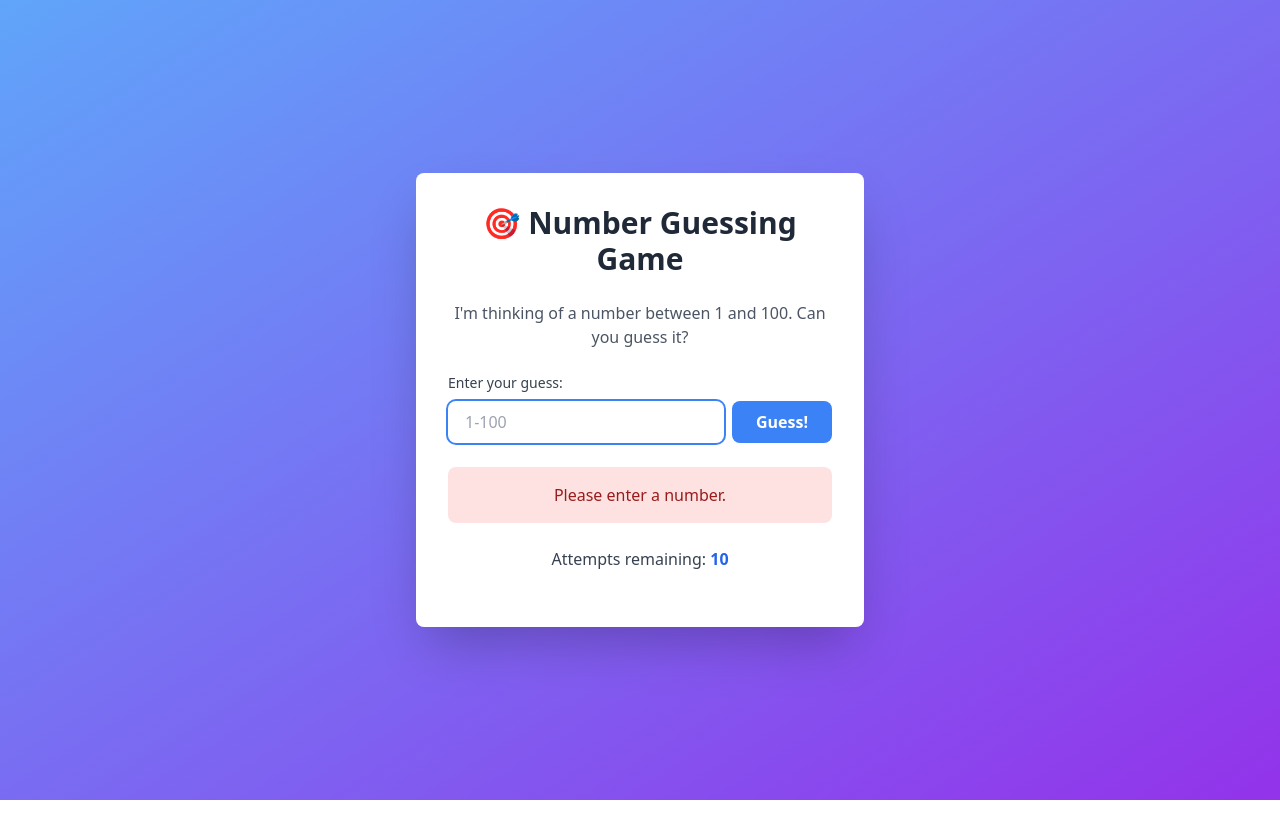
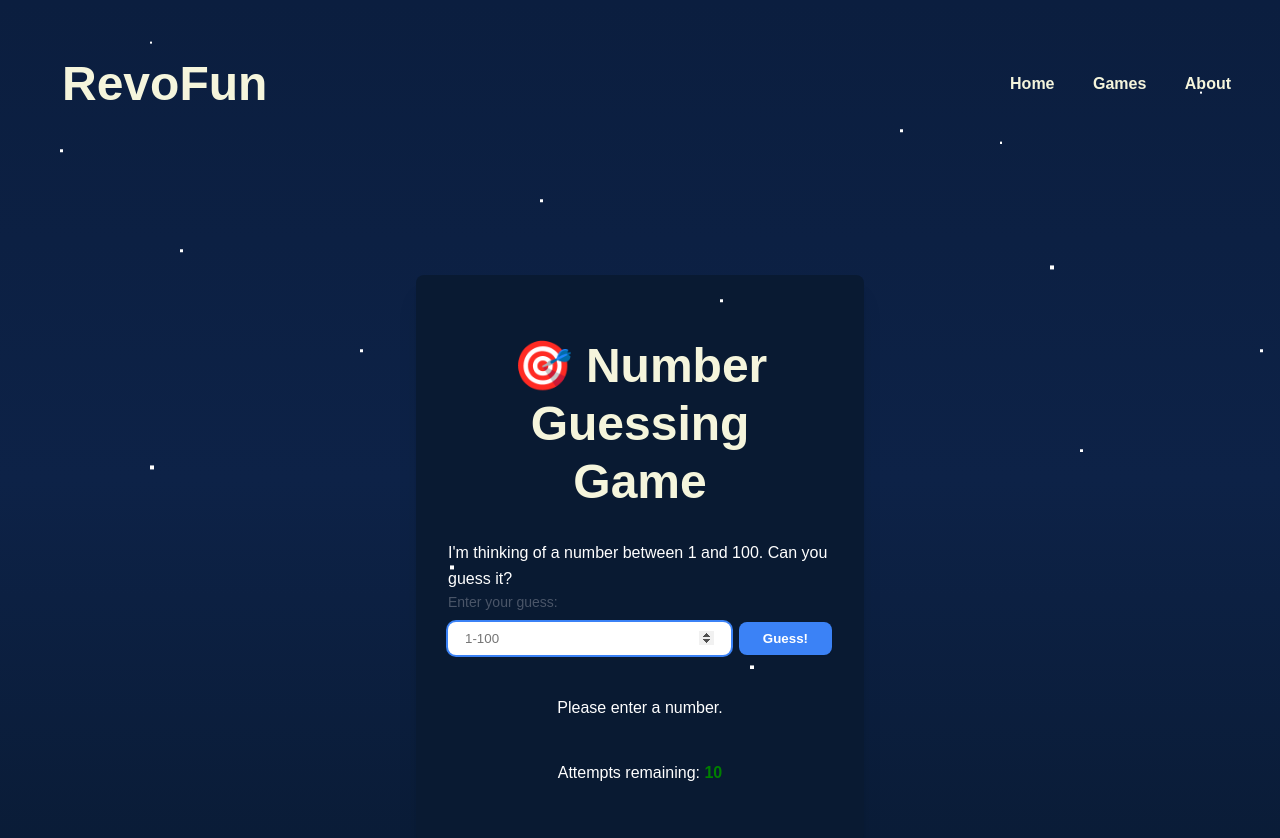
Before and after one commit to Revou-FSSE-Jun25/milestone-2-adsrchve, a plain HTML site: page game-pages/number-guessing.html in a window 1280 px wide. Both pictures are taken after a click on the button "Guess!". Before the commit the page ends 800 px from the top, so only its background shows below. Drawn offline with nearby package versions, Linux system fonts and the light colour scheme.

Commit message:
update all

```diff
--- a/game-pages/number-guessing.html
+++ b/game-pages/number-guessing.html
@@ -4,88 +4,75 @@
     <meta charset="UTF-8" />
     <meta name="viewport" content="width=device-width, initial-scale=1.0" />
     <title>Number Guessing Game</title>
-    <script src="https://cdn.tailwindcss.com"></script>
+    <link rel="stylesheet" href="/style.css" />
   </head>
-  <body
-    class="bg-gradient-to-br from-blue-400 to-purple-600 min-h-screen flex items-center justify-center p-4"
-  >
-    <div class="bg-white rounded-lg shadow-2xl p-8 max-w-md w-full">
-      <!-- Game Title -->
-      <h1 class="text-3xl font-bold text-center text-gray-800 mb-6">
-        🎯 Number Guessing Game
-      </h1>
+  <body>
+    <div class="background">
+        <div class="stars"></div>
+        <div class="stars2"></div>
+        <div class="stars3"></div>
+    </div>
 
-      <!-- Game Instructions -->
-      <p class="text-center text-gray-600 mb-6">
+    <!-- Navigation -->
+    <header>
+        <nav>
+            <h1>RevoFun</h1>
+            <div class="navigation">
+                <a href="#home">Home</a>
+                <a href="#games">Games</a>
+                <a href="#about">About</a>
+            </div>
+        </nav>
+    </header>
+
+    <div class="main-container">
+      <div class="card-container">
+        <h1>🎯 Number Guessing Game</h1>
+
+        <p>
           I'm thinking of a number between 1 and 100. Can you guess it?
         </p>
 
-      <!-- Game Container -->
         <div id="gameContainer">
-        <!-- Input Section -->
-        <div class="mb-6">
-          <label
-            for="guessInput"
-            class="block text-sm font-medium text-gray-700 mb-2"
-            >Enter your guess:</label
-          >
-          <div class="flex gap-2">
+          <div class="input-section">
+            <label for="guessInput">Enter your guess:</label>
+            <div class="input-group">
               <input
                 id="guessInput"
+                type="number"
                 min="1"
                 max="100"
                 placeholder="1-100"
-              class="flex-1 px-4 py-2 border border-gray-300 rounded-lg focus:ring-2 focus:ring-blue-500 focus:border-transparent outline-none transition-all"
               />
-            <button
-              id="submitBtn"
-              class="px-6 py-2 bg-blue-500 text-white font-semibold rounded-lg hover:bg-blue-600 focus:ring-2 focus:ring-blue-500 focus:ring-offset-2 transition-all transform hover:scale-105"
-            >
-              Guess!
-            </button>
+              <button id="submitBtn">Guess!</button>
             </div>
           </div>
 
-        <!-- Feedback Area -->
-        <div
-          id="feedback"
-          class="mb-6 p-4 rounded-lg text-center font-medium hidden"
-        >
-          <!-- Feedback messages will appear here -->
+          <div id="feedback" class="feedback hidden">
             </div>
 
-        <!-- Attempts Counter -->
-        <div class="text-center mb-6">
-          <p class="text-gray-700">
+          <div class="attempts-counter">
+            <p>
               Attempts remaining:
-            <span id="attemptsLeft" class="font-bold text-blue-600">10</span>
+              <span id="attemptsLeft">10</span>
             </p>
           </div>
 
-        <!-- Previous Guesses -->
-        <div id="previousGuesses" class="mb-6 hidden">
-          <p class="text-sm text-gray-600 mb-2">Your previous guesses:</p>
-          <div id="guessList" class="flex flex-wrap gap-2">
-            <!-- Previous guesses will appear here -->
+          <div id="previousGuesses" class="previous-guesses hidden">
+            <p class="small-text">Your previous guesses:</p>
+            <div id="guessList" class="guess-list">
               </div>
           </div>
         </div>
 
-      <!-- Game Over Section (hidden by default) -->
-      <div id="gameOverContainer" class="text-center hidden">
-        <div id="gameOverMessage" class="mb-6">
-          <!-- Game over message will appear here -->
+        <div id="gameOverContainer" class="game-over hidden">
+          <div id="gameOverMessage">
             </div>
-        <button
-          id="resetBtn"
-          class="px-8 py-3 bg-green-500 text-white font-semibold rounded-lg hover:bg-green-600 focus:ring-2 focus:ring-green-500 focus:ring-offset-2 transition-all transform hover:scale-105"
-        >
-          🎮 Play Again
-        </button>
+          <button id="resetBtn">🎮 Play Again</button>
+        </div>
       </div>
     </div>
 
-    <!-- External JavaScript file -->
     <script src="../games/number-guessing.js"></script>
   </body>
 </html>
--- a/games/memory-card.js
+++ b/games/memory-card.js
@@ -2,6 +2,8 @@ const cards = document.querySelectorAll('.memory-card');
 
 let hasFlippedCard = false;
 let lockBoard = false;
+let pairsFound = 0;
+const totalPairs = 6;
 let firstCard, secondCard;
 
 function flipCard() {
@@ -25,6 +27,10 @@ function flipCard() {
 function checkforMatch() {
     if (firstCard.dataset.framework === secondCard.dataset.framework) {
         disableCards();
+
+        pairsFound++;
+        document.getElementById("pairsFound").textContent = `Pairs found: ${pairsFound}`;
+        document.getElementById("pairsLeft").textContent = `Pairs left: ${totalPairs - pairsFound}`;
         return;
     }
 
--- a/style.css
+++ b/style.css
@@ -89,17 +89,19 @@ h3 {
     color: #1C7CCC;
 }
 
-
-
 /* Navigation Bar */
 nav {
+    top: 0;
+    left: 0;
+    width: 100%;
+    padding: 1rem 2rem;
     justify-content: space-between;
     display: flex;
     align-items: center;
     gap: 0.5rem;
-    padding-bottom: 1rem;
     overflow: hidden;
     flex-wrap: wrap;
+    z-index: 1000;
 }
 
 nav a {
@@ -231,23 +233,26 @@ nav a:hover {
   align-items: center;
 }
 
+.game h1 {
+  font-size: 2.5rem;
+  color: white;
+  margin-bottom: 1.5rem;
+}
+
 .title {
-    position: absolute;
-    top: 0;
   font-size: 4rem;
-    z-index: 2;
+  margin-bottom: 2rem;
 }
 
 .score {
   display: flex;
   width: 30vw;
   justify-content: space-evenly;
-    position: absolute;
-    top: 70px;
-    z-index: 1;
+  margin-bottom: 2rem;
 }
 
-.p-count, .c-count {
+.p-count,
+.c-count {
   text-align: center;
   font-size: 1.5rem;
   margin-top: 1rem;
@@ -260,7 +265,9 @@ nav a:hover {
   margin-top: 2rem;
 }
 
-.rock, .paper, .scissors {
+.rock,
+.paper,
+.scissors {
   padding: 0.8rem;
   width: 100px;
   border-radius: 10px;
@@ -337,34 +344,136 @@ nav a:hover {
     transform: rotateY(180deg);
 }
 
+/* Number Guessing Game */
+.main-container {
+    min-height: 100vh;
+    display: flex;
+    align-items: center;
+    justify-content: center;
+    padding: 1rem;
+}
 
-/* Number Guessing Game
-.guess-span {
+.card-container {
+    background-color: #091a32;
+    border-radius: 0.5rem;
+    box-shadow: 0 20px 25px -5px rgba(0, 0, 0, 0.1), 0 8px 10px -6px rgba(0, 0, 0, 0.1);
+    padding: 2rem;
+    max-width: 28rem;
+    width: 100%;
+}
+
+.input-section {
+    margin-bottom: 1.5rem;
+}
+
+.input-section label {
+    display: block;
+    font-size: 0.875rem;
+    font-weight: 500;
+    color: #4a5568;
+    margin-bottom: 0.5rem;
+}
+
+.input-group {
+    display: flex;
+    gap: 0.5rem;
+}
+
+#guessInput {
+    flex: 1;
     padding: 0.5rem 1rem;
-    background-color: beige;
-    color: gray;
-    border-radius: 0.375rem;
-    font-size: 0.875rem;
+    border: 1px solid #cbd5e0;
+    border-radius: 0.5rem;
+    outline: none;
+    transition: all 0.2s;
 }
-.feedback-success {
-    background-color: limegreen;
+
+#guessInput:focus {
+    border-color: transparent;
+    box-shadow: 0 0 0 2px #3b82f6;
+}
+
+#submitBtn {
+    box-shadow: 0 0 0 2px transparent, 0 0 0 4px transparent, 0 1px 2px 0 rgba(0, 0, 0, 0.05);
+}
+
+#submitBtn, #resetBtn {
+    padding: 0.5rem 1.5rem;
+    background-color: #3b82f6;
+    color: #ffffff;
+    font-weight: 600;
+    border-radius: 0.5rem;
+    border: none;
+    cursor: pointer;
+    transition: all 0.2s;
+}
+
+#submitBtn:hover {
+    background-color: #2563eb;
+    transform: scale(1.05);
+}
+
+#resetBtn {
+    padding: 0.75rem 2rem;
+    background-color: #22c55e;
+    box-shadow: 0 0 0 2px transparent, 0 0 0 4px transparent,
+        0 1px 2px 0 rgba(0, 0, 0, 0.05);
+}
+
+#resetBtn:hover {
+    background-color: #16a34a;
+    transform: scale(1.05);
+}
+
+.feedback {
+    margin-bottom: 1.5rem;
+    padding: 1rem;
+    border-radius: 0.5rem;
+    text-align: center;
+    font-weight: 500;
+}
+
+.attempts-counter {
+    text-align: center;
+    margin-bottom: 1.5rem;
+}
+
+.attempts-counter p {
+    color: white;
+}
+
+.attempts-counter span {
+    font-weight: 700;
     color: green;
 }
-.feedback-error {
-    background-color: pink;
-    color: red;
+
+.previous-guesses {
+    margin-bottom: 1.5rem;
 }
-.feedback-high {
-    background-color: yellowgreen;
-    color: yellow;
+
+.previous-guesses .small-text {
+    font-size: 0.875rem;
+    color: #4a5568;
+    margin-bottom: 0.5rem;
 }
-.feedback-low, .feedback-info {
-    background-color: lightblue;
-    color: blue;
+
+.guess-list {
+    display: flex;
+    flex-wrap: wrap;
+    gap: 0.5rem;
 }
+
+.game-over {
+    text-align: center;
+}
+
+.game-over #gameOverMessage {
+    margin-bottom: 1.5rem;
+}
+
 .hidden {
     display: none;
-} */
+}
 
 /* Footer */
 footer {
```
Also changed, not shown: game-pages/memory-card.html (+9 -0 lines), index.html (+1 -1 lines), assets/img/RevoFun.png (added), assets/img/icons/favicon.jpg (added), 1 other file. Lines whose indentation alone changed are shown as unchanged.
